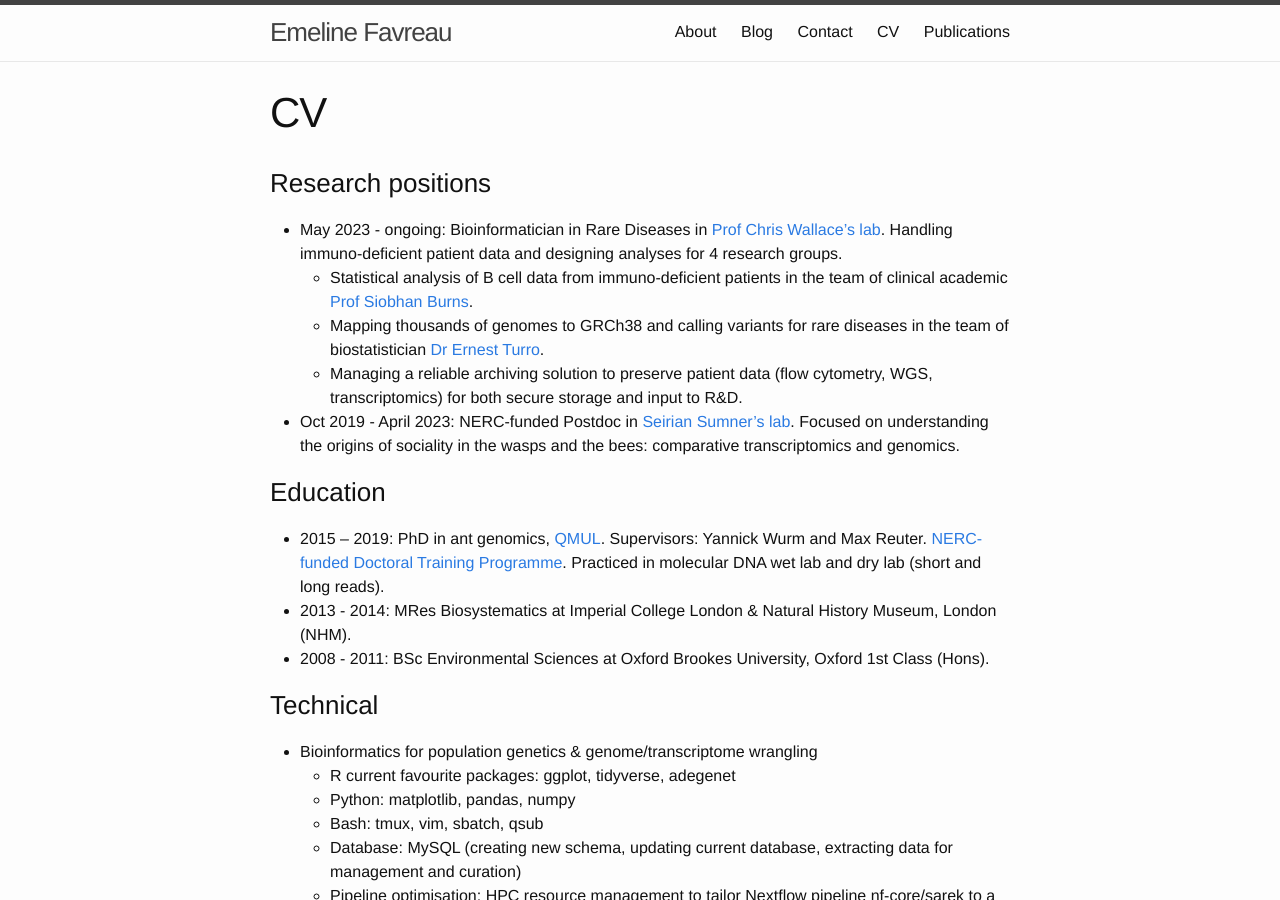
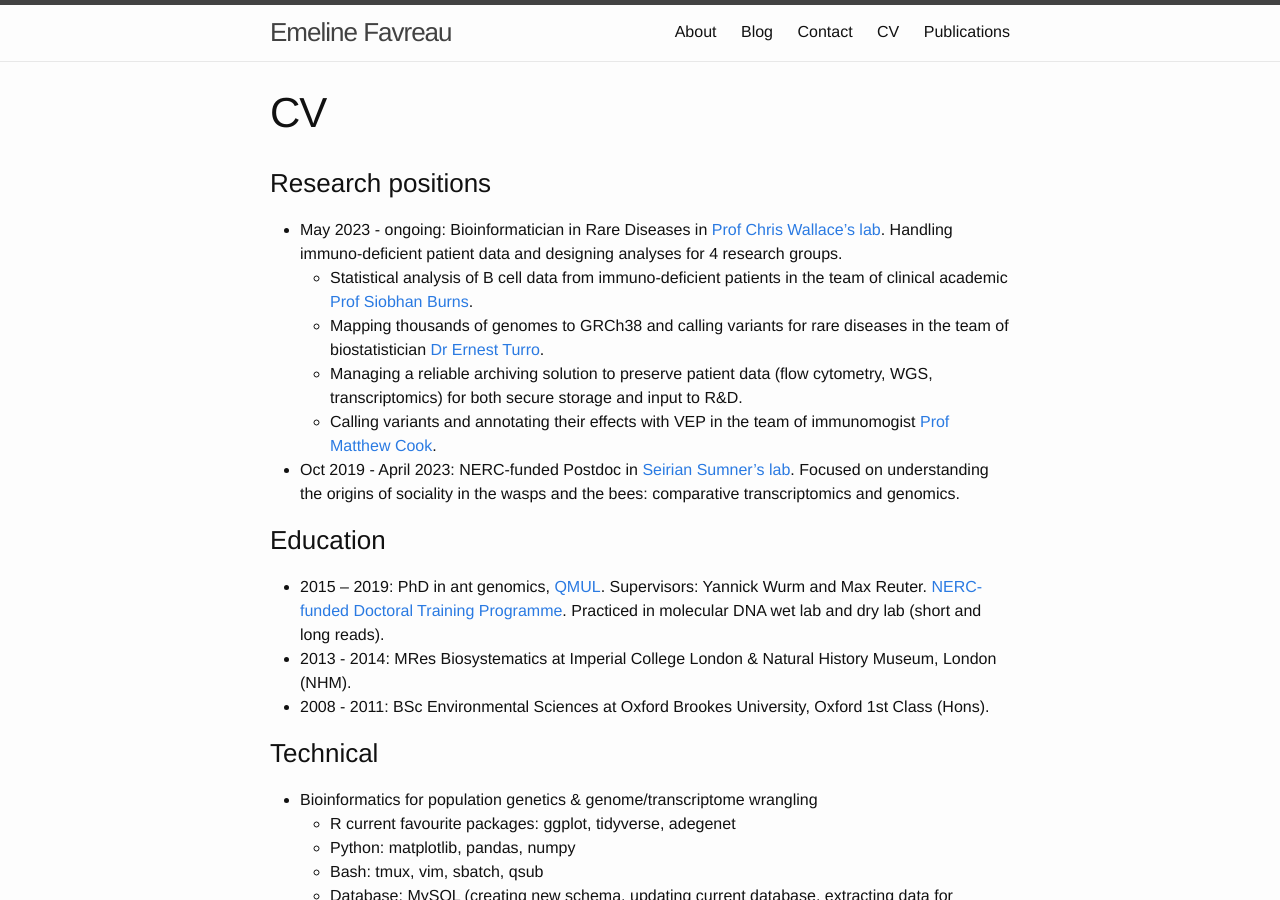
Before and after one commit to EmelineFavreau/EmelineFavreau.github.io, a Jekyll site: the page built from cv.md, in a window 1280 px wide and 900 px high. Built offline with Jekyll 4.4.1, drawn with Linux system fonts in a browser that asks for light colours.

Commit message:
updating cv

```diff
--- a/cv.md
+++ b/cv.md
@@ -10,6 +10,7 @@ permalink: /cv/
     - Statistical analysis of B cell data from immuno-deficient patients in the team of clinical academic [Prof Siobhan Burns](https://www.ucl.ac.uk/infection-immunity/people/professor-siobhan-burns).
     - Mapping thousands of genomes to GRCh38 and calling variants for rare diseases in the team of biostatistician [Dr Ernest Turro](https://labs.icahn.mssm.edu/turrolab/members/).
     - Managing a reliable archiving solution to preserve patient data (flow cytometry, WGS, transcriptomics) for both secure storage and input to R&D.
+    - Calling variants and annotating their effects with VEP in the team of immunomogist [Prof Matthew Cook](https://www.cuh.nhs.uk/staff-directory/professor-matthew-cook/).
 - Oct 2019 - April 2023: NERC-funded Postdoc in [Seirian Sumner's lab](http://www.sumnerlab.co.uk/the-group/emeline-favreau/). Focused on understanding the origins of sociality in the wasps and the bees: comparative transcriptomics and genomics.
 
 ### Education
```
